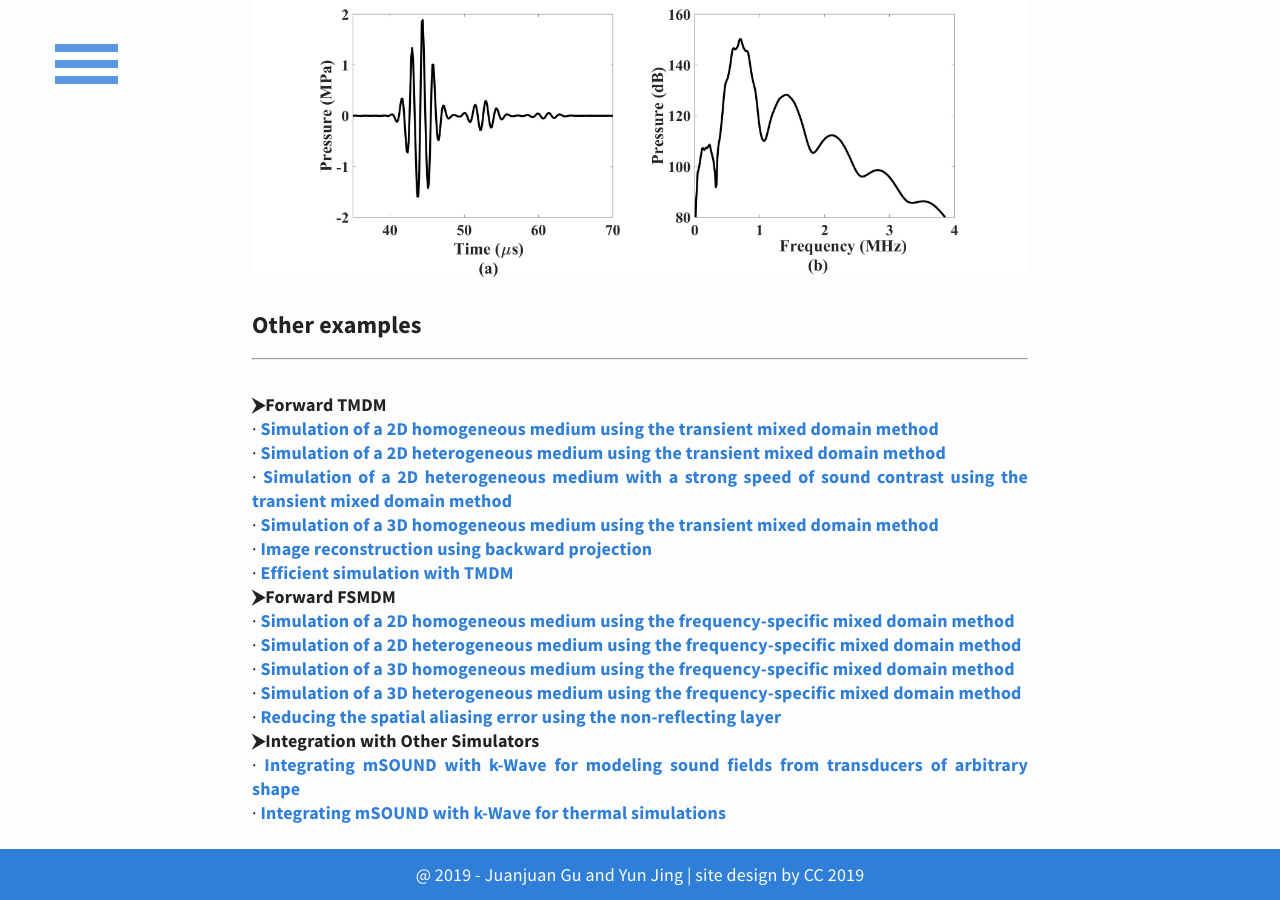
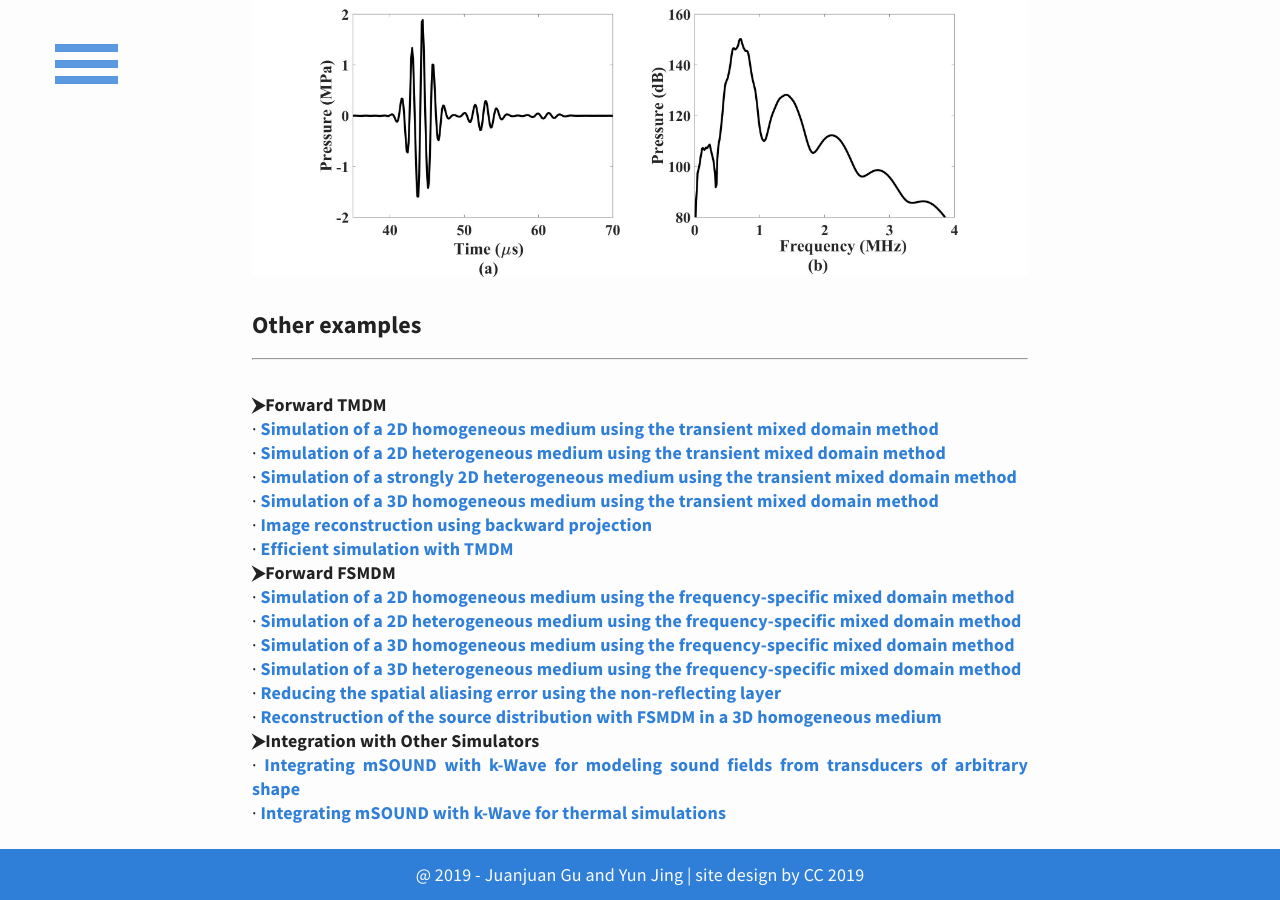
Before and after one commit to m-SOUND/mSOUND, a Jekyll site: the page built from _posts/2019-07-29-TMDM-2D-strong-speed-of-sound-contrast.html, in a window 1280 px wide and 900 px high, scrolled down 2707 px. Built offline with Jekyll 4.4.1, drawn with Linux system fonts in a browser that asks for light colours; some of the changed text lies outside the part shown.

Commit message:
Update 2019-07-29-TMDM-2D-strong-speed-of-sound-contrast.html

```diff
--- a/_posts/2019-07-29-TMDM-2D-strong-speed-of-sound-contrast.html
+++ b/_posts/2019-07-29-TMDM-2D-strong-speed-of-sound-contrast.html
@@ -1,5 +1,5 @@
 ---
-title: Simulation of a 2D heterogeneous medium with a strong speed of sound contrast using the transient mixed domain method
+title: Simulation of a strongly 2D heterogeneous medium using the transient mixed domain method
 ---
 <p>
 <br>
@@ -100,7 +100,7 @@
 <br>&middot;<a href="https://m-sound.github.io/mSOUND/TMDM_2D_heterogeneous">
     Simulation of a 2D heterogeneous medium using the transient mixed domain method</a>
 <br>&middot;<a href="https://m-sound.github.io/mSOUND/TMDM-2D-strong-speed-of-sound-contrast">
-    Simulation of a 2D heterogeneous medium with a strong speed of sound contrast using the transient mixed domain method</a>
+    Simulation of a strongly 2D heterogeneous medium using the transient mixed domain method</a>
 <br>&middot;<a href="https://m-sound.github.io/mSOUND/TMDM_3D_homogeneous">
     Simulation of a 3D homogeneous medium using the transient mixed domain method</a>
 <br>&middot;<a href="https://m-sound.github.io/mSOUND/Backward_TMDM">
@@ -119,6 +119,8 @@
     Simulation of a 3D heterogeneous medium using the frequency-specific mixed domain method</a>
  <br>&middot;<a href="https://m-sound.github.io/mSOUND/2D_absorption">
     Reducing the spatial aliasing error using the non-reflecting layer</a>
+  <br>&middot;<a href="https://m-sound.github.io/mSOUND/FSMDM_3D_multi_sources">
+    Reconstruction of the source distribution with FSMDM in a 3D homogeneous medium</a>
 
 
  <br><h7 style='font-weight:bold;'>&#11166;Integration with Other Simulators</h7>
```
